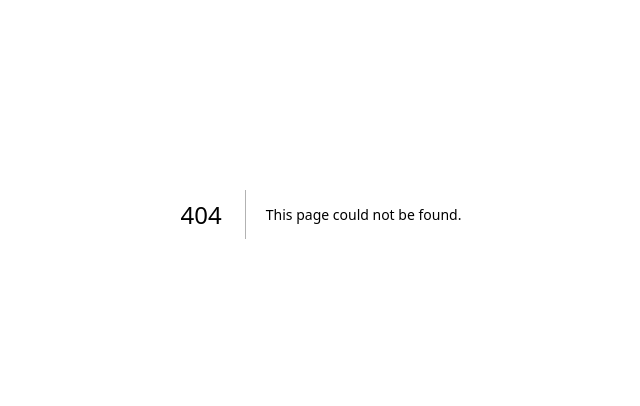
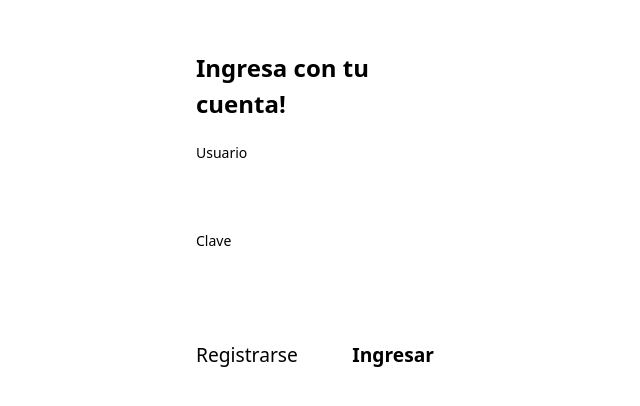
Before and after one commit to tomasbirbe/stocker, a Next.js app: page /login in a window 1280 px wide. Before the commit this address had no page. Shown: the part 186-592 px from the top of the page, without its empty margins (319-959 px from the left). Built offline with nearby package versions, Linux system fonts and the light colour scheme.

Commit message:
feat(/login): add login page

```diff
--- a/package.json
+++ b/package.json
@@ -15,6 +15,7 @@
     "@types/react": "18.0.27",
     "@types/react-dom": "18.0.10",
     "eslint-config-next": "13.1.5",
+    "firebase": "^9.16.0",
     "next": "13.1.5",
     "react": "18.2.0",
     "react-dom": "18.2.0"
--- /dev/null
+++ b/src/app/login/page.tsx
@@ -0,0 +1,18 @@
+import { Input } from "@/components/Input";
+import { PrimaryButton } from "@/components/PrimaryButton";
+
+export default function LoginPage() {
+  return (
+    <main className="grid place-items-center h-full">
+      <form className="flex flex-col w-[250px] gap-[20px] items-center">
+        <h1 className="font-semibold text-[24px]">Ingresa con tu cuenta!</h1>
+        <Input label="Usuario" />
+        <Input label="Clave" />
+        <div className="flex pt-[15px] justify-between w-full">
+          <button>Registrarse</button>
+          <PrimaryButton>Ingresar</PrimaryButton>
+        </div>
+      </form>
+    </main>
+  );
+}
--- a/src/components/Input.tsx
+++ b/src/components/Input.tsx
@@ -4,8 +4,8 @@ type params = { label?: string } & InputHTMLAttributes<HTMLInputElement>;
 
 export const Input = ({ label, ...props }: params) => {
   return (
-    <label className="w-full" htmlFor={props.id}>
-      <p className="text-[14px] mb-2">{label}</p>
+    <label className="w-full flex flex-col gap-[7px]" htmlFor={props.id}>
+      <p className="text-[14px]">{label}</p>
       <input
         className="dark:bg-backfill-dark-400 w-full rounded-[4px] h-[40px] px-2 focus-visible:outline focus-visible:outline-1 focus-visible:outline-backfill-dark-200"
         type="text"
```
Also changed, not shown: 1 other file (tests, documents, lock files or other folders).
